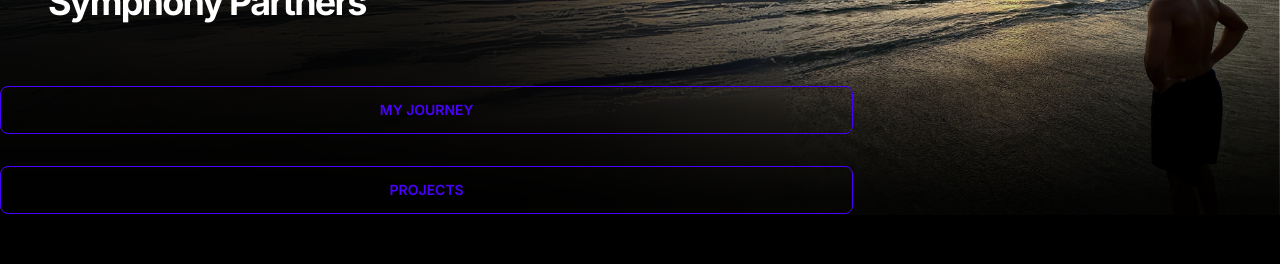
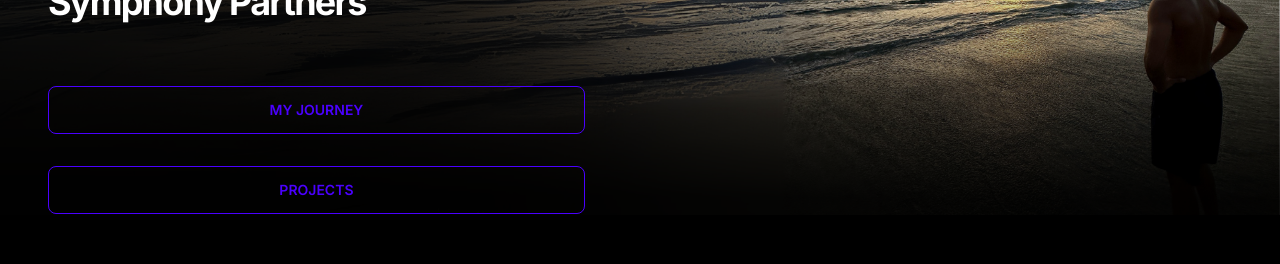
Before and after one commit to nirav-v/next-portfolio, a Next.js app: page / in a window 1280 px wide. Shown: the part 398-662 px from the top of the page. Built offline with nearby package versions, Linux system fonts and the light colour scheme.

Commit message:
drawer slideout transition working properly

```diff
--- a/app/page.tsx
+++ b/app/page.tsx
@@ -1,21 +1,37 @@
+"use client";
 import ChatInterface from "./chat/ChatInterface";
 import IntroTextHeader from "../components/IntroTextHeader";
 import Image from "next/image";
 import Link from "next/link";
-import ResumeDrawer from "@/components/ResumeDrawer/ResumeDrawer";
-import { url } from "inspector";
+import { useState } from "react";
+import ResumeComponent from "@/components/ResumeDrawer/Resume";
 
 export default function Home() {
-  // const [drawerOpen, setDrawerOpen] = useState(false);
+  const [drawerOpen, setDrawerOpen] = useState(false);
 
   return (
-    <div className="animate-slideInLeft">
+    <>
+      <div className="animate-slideInLeft h-screen">
         {" "}
         <div className="top-0 w-full h-auto pb-4 ">
           <div className="intro-text text-center xl:text-left xl:w-2/3 pl-12 static top-0">
             {/* text */}
             <div className="pt-20">
               <IntroTextHeader />
+            </div>
+            {/* btn links */}
+            <div className="flex flex-col mt-12 items-center xl:items-start relative z-1">
+              <Link
+                href={""}
+                className="btn btn-outline btn-primary uppercase my-4 w-2/3"
+                onClick={() => setDrawerOpen(!drawerOpen)}>
+                My Journey
+              </Link>
+              <Link
+                href={"/projects"}
+                className="btn btn-outline btn-primary uppercase my-4 w-2/3">
+                Projects
+              </Link>
             </div>
           </div>
 
@@ -30,25 +46,15 @@
               alt="hero"
             />
           </div>
-        {/* btn links */}
-        <div className="flex flex-col mt-12 items-center xl:items-start relative z-1">
-          <ResumeDrawer />
-          <Link
-            href={"/projects"}
-            className="btn btn-outline btn-primary uppercase my-4 w-2/3">
-            Projects
-          </Link>
-        </div>
         </div>
         <div
           className="relative w-full m-auto flex justify-center text-center flex-col items-center z-1"
           style={{ maxWidth: "1200px" }}>
           <ChatInterface />
-
-        {/* <div>
-          <ResumeComponent />
-        </div> */}
         </div>
       </div>
+      <ResumeComponent drawerOpen={drawerOpen} />
+      {/* <ResumeDrawer /> */}
+    </>
   );
 }
--- a/components/ResumeDrawer/ResumeDrawer.tsx
+++ b/components/ResumeDrawer/Resume.tsx
@@ -38,32 +38,32 @@
   },
 ];
 
-const ResumeDrawer = () => {
-  const [drawerOpen, setDrawerOpen] = useState(false);
+// const ResumeDrawer = () => {
+//   const [drawerOpen, setDrawerOpen] = useState(false);
 
-  return (
-    <>
-      <Link
-        href={""}
-        className="btn btn-outline btn-primary uppercase my-4 w-2/3"
-        onClick={() => setDrawerOpen(!drawerOpen)}>
-        My Journey
-      </Link>
-      {drawerOpen ? <ResumeComponent /> : null}
-    </>
-  );
-};
+//   return (
+//     <>
+//       <Link
+//         href={""}
+//         className="btn btn-outline btn-primary uppercase my-4 w-2/3"
+//         onClick={() => setDrawerOpen(!drawerOpen)}>
+//         My Journey
+//       </Link>
+//       {drawerOpen ? <ResumeComponent /> : null}
+//     </>
+//   );
+// };
 
-const ResumeComponent = () => {
+const ResumeComponent = ({ drawerOpen }: { drawerOpen: boolean }) => {
   return (
     <>
       <div
         id="resume"
-        className="resume-drawer flex flex-col items-center text-white p-6 z-50">
+        className={`resume-drawer ${
+          drawerOpen ? "open" : "closed"
+        } fixed h-screen top-0 right-0 bg-black w-full md:w-1/2 flex flex-col items-center justify-center text-white p-6 z-50`}>
         {workExperiences.map((experience, index) => (
-          <div
-            key={index}
-            className="relative w-full max-w-3xl group transition-all">
+          <div key={index} className="relative w-full  group transition-all">
             {/* vertical line left */}
             {/* <div className="absolute top-0 left-0 transform -translate-x-1/2 w-px h-full bg-gray-400 transition-all group-hover:bg-orange-500 "></div> */}
             {/* circle  */}
@@ -90,4 +90,4 @@
   );
 };
 
-export default ResumeDrawer;
+export default ResumeComponent;
--- a/components/ResumeDrawer/resume-drawer.css
+++ b/components/ResumeDrawer/resume-drawer.css
@@ -1,9 +1,9 @@
 .resume-drawer {
-  width: 70%;
-  height: 100vh;
-  z-index: 1000;
-  position: fixed;
-  top: 0;
-  right: 0;
-  background-color: black;
+  transition: all 900ms;
+
+  transform: translateX(100%);
+
+  &.open {
+    transform: translateX(0);
+  }
 }
```
Lines whose indentation alone changed are shown as unchanged.
